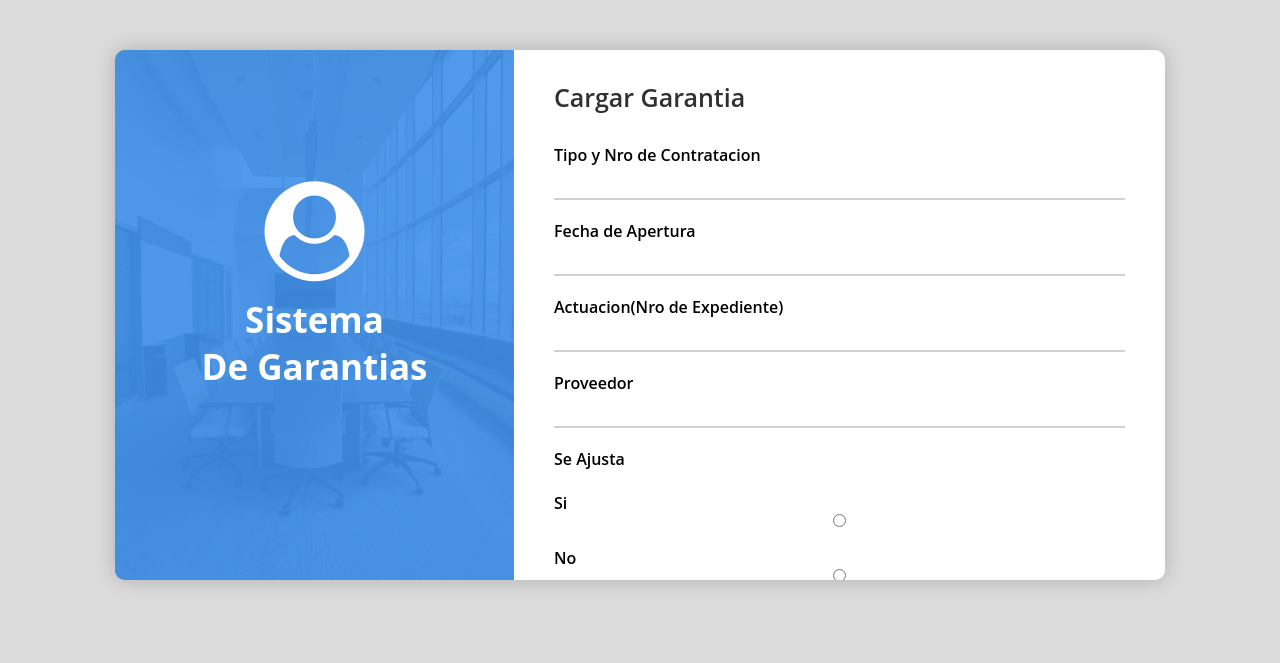
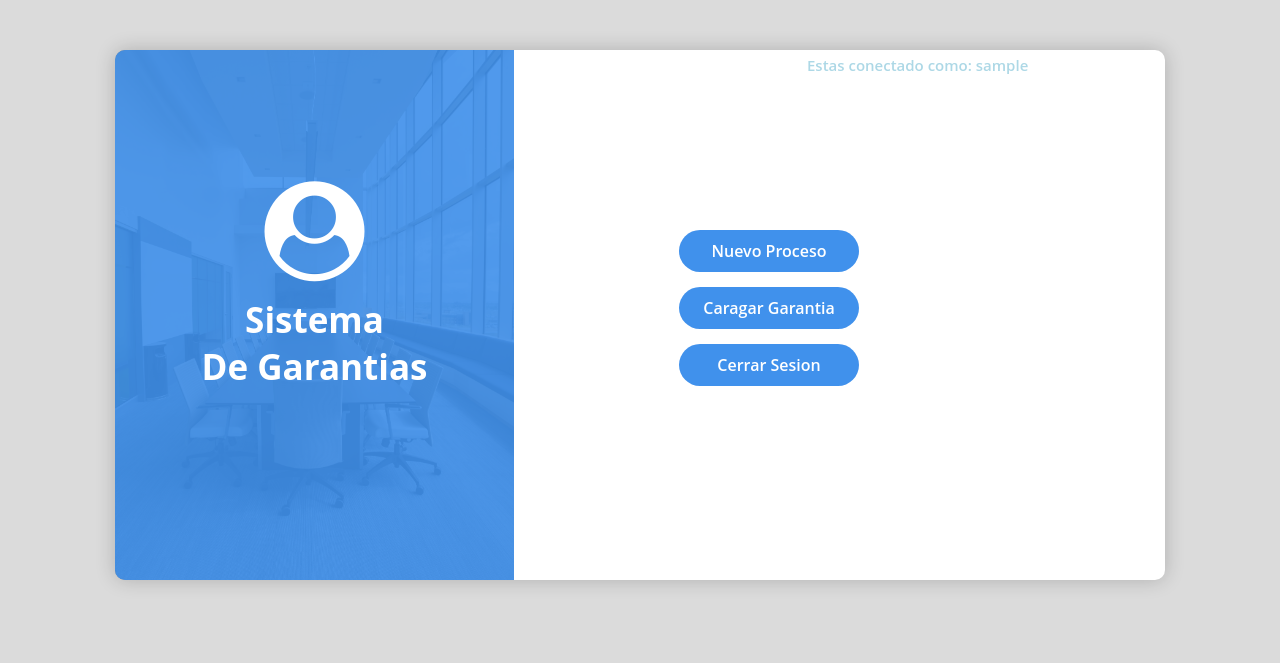
Before and after one commit to melorenzo/sistemagarantias, a PHP site: page /pagina1.php in a window 1280 px wide. Shown: the top 663 px of the page. Run offline with PHP 8.4, Linux system fonts and the light colour scheme; the visitor is signed in with stand-in values (Sample User, id 1).

Commit message:
Varios Cambios

```diff
--- a/css/estilos.css
+++ b/css/estilos.css
@@ -122,6 +122,13 @@ form.form_contact h2{
 	margin-bottom: 30px;
 }
 
+.text_sesion{
+	font-size: 15px;
+	font-weight: 600;
+	color: lightblue;
+	margin-bottom: 30px;
+}
+
 form.form_contact .user_info{
     display: flex;
     flex-direction: column;
@@ -167,6 +174,39 @@ form.form_contact input[type="button"]{
 	font-weight: 600;
 	cursor: pointer;
 }
+.button {
+    width: 180px;
+	background: #4091EC;
+	padding: 10px;
+	border: none;
+	border-radius: 25px;
+
+    align-self: flex-end;
+
+    color: #fff;
+	font-family: 'Open sans';
+	font-size: 16px;
+	font-weight: 600;
+	cursor: pointer;
+    margin-top: 15px;
+  }
+  .container{
+    width: 50px;
+  height: 50px;
+  /* centrar vertical y horizontalmente */
+  position: absolute;
+  top: 30%;
+  left: 55%;
+  margin: -25px 0 0 -25px;
+  }
+  .sesion{
+    height: 50px;
+    position: absolute;
+    top: 10%;
+    left: 65%;
+    margin: -25px 0 0 -25px;
+
+  }
 
 form.form_contact input[type="button"]:hover{
     background: #3371B6;
--- a/pagina1.php
+++ b/pagina1.php
@@ -1,6 +1,8 @@
-<php?
-if(isset($_POST['btningresar']))
-{
+<?php
+session_start();
+if (!isset($_SESSION['usuario'])) {
+    header('location: index.php');
+}
 ?>
 <!DOCTYPE html>
 <html lang="es">
@@ -16,6 +18,11 @@ if(isset($_POST['btningresar']))
     <script src="js/jquery-3.2.1.js"></script>
     <script src="js/script.js"></script>
 </head>
+<navbar>
+    <div class="sesion">
+    <p class="text_sesion">Estas conectado como: <?php echo  $_SESSION['usuario'];  ?></p>
+    </div>
+</navbar>
 <body>
 
     <section class="form_wrap">
@@ -25,39 +32,13 @@ if(isset($_POST['btningresar']))
                 <span class="fa fa-user-circle"></span>
                 <h2>Sistema<br>De Garantias</h2>
             </section>
-            <!--<section class="info_items">
-                <p><span class="fa fa-envelope"></span> info.contact@gmail.com</p>
-                <p><span class="fa fa-mobile"></span> +1(585) 902-8665</p>
-            </section>-->
+
         </section>
-
-        <form action="" class="form_contact">
-            <h2>Cargar Garantia</h2>
-            <div class="user_info">
-                <label for="names">Tipo y Nro de Contratacion</label>
-                <input type="text" id="Tipo_Garantia">
-
-                <label for="phone">Fecha de Apertura</label>
-                <input type="text" id="Nro_Expediente">
-
-                <label for="email">Actuacion(Nro de Expediente)</label>
-                <input type="text" id="Nro de Proceso">
-
-                <label for="names">Proveedor</label>
-                <input type="text" id="Proveedor">
-
-                <label for="phone">Se Ajusta</label><br>
-                <label for="boton_si">Si</label>
-                <input type="radio" id="boton_si" name="fav_language" value="Si">
-                <label for="boton_no">No</label>
-                <input type="radio" id="boton_no" name="fav_language" value="No">
-                <!--<label for="mensaje">Mensaje *</label>
-                <textarea id="mensaje"></textarea>-->
-
-                <input type="button" value="Siguiente" id="btnSend">
-            </div>
-        </form>
-
+        <div class="container">
+        <a href="cargar_proceso.php" ><button class="button"  type="button">Nuevo Proceso</button></a>
+        <a href="cargar_garantia.php" ><button class="button"  type="button">Caragar Garantia</button></a>
+        <a href="salir.php" ><button class="button"  type="button">Cerrar Sesion</button></a>
+        </div>
     </section>
 
 </body>
--- /dev/null
+++ b/salir.php
@@ -0,0 +1,5 @@
+<?php
+session_destroy();
+header("HTTP/1.1 302 Moved Temporarily");
+header("Location: index.php");
+?>
```
Also changed, not shown: cargar_garantia.php (added, +89 -0 lines), cargar_proceso.php (added, +101 -0 lines), carga_garantia_2.php (added).
